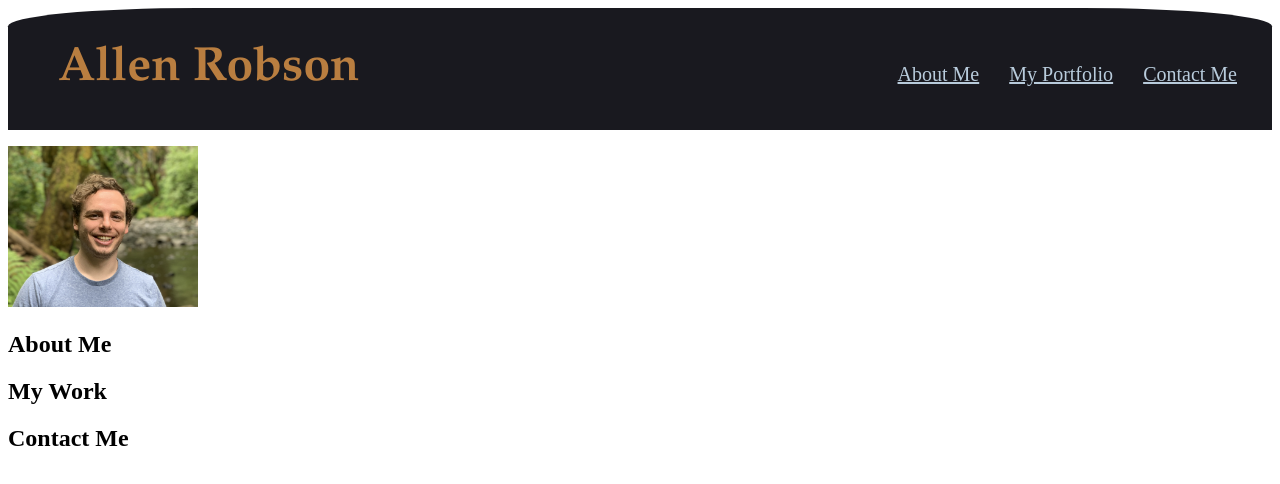
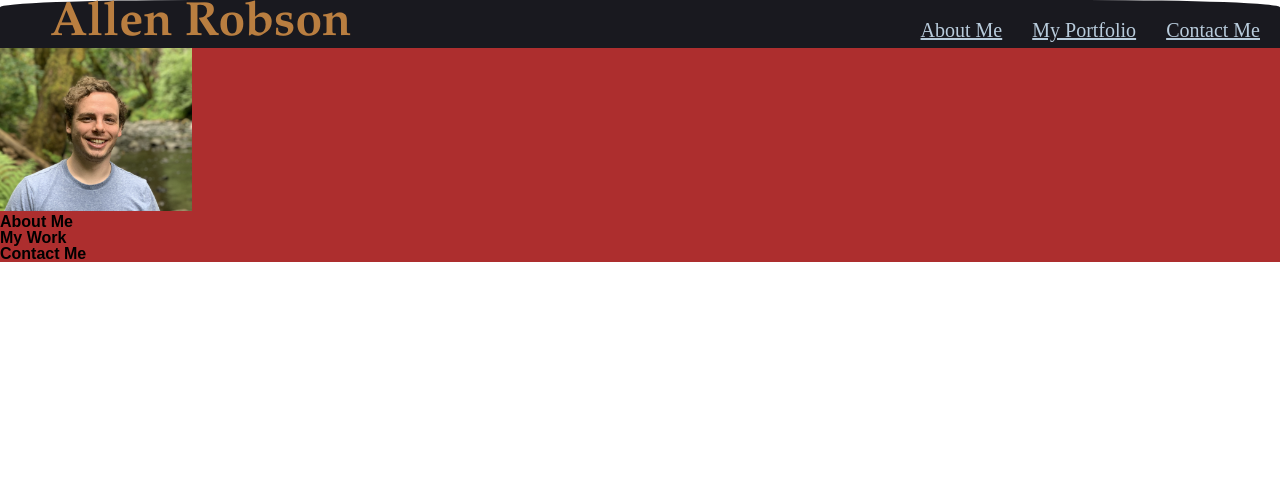
Before and after one commit to TheManamana/My-Portfolio, a plain HTML site: page index.html in a window 1280 px wide. Drawn offline with Linux system fonts and the light colour scheme.

Commit message:
Added reset css

```diff
--- /dev/null
+++ b/assets/css/reset.css
@@ -0,0 +1,33 @@
+/* Resets the box size of every element */
+* {
+    margin: 0;
+    padding: 0;
+    box-sizing: border-box;
+  }
+
+  /* Gives the body element a parent height to compare against */
+  html {
+    height: 100%;
+  }
+
+  body {
+    min-height: 100%;
+    line-height: 1;
+    font-family: sans-serif;
+  }
+
+  h1, h2, h3, h4, h5, h6 {
+    font-size: 100%;
+  }
+
+  /* Matches the font of special elements to the rest of the page */
+  input, select, option, optgroup, textarea, button,
+  pre, code {
+    font-size: 100%;
+    font-family: inherit;
+  }
+
+  /* Removes default bullet points from lists */
+  ol, ul {
+    list-style: none;
+  }
--- a/assets/css/style.css
+++ b/assets/css/style.css
@@ -3,7 +3,7 @@
 .header nav{
     display: flex;
 
-        padding: 15px;
+        /* padding: 15px; */
         margin: 20px;
         float: right;
         font-family: 'Garamond Sans';
@@ -40,9 +40,18 @@ a{
 
 /* End of header styling */
 
+
+/* Picture Styling */
+
 .allenPic {
     max-width: 15%;
     height: auto;
 
 
 }
+/* End of Pic Styling */
+
+
+.main{
+    background-color: rgb(173, 46, 46);
+}
--- a/index.html
+++ b/index.html
@@ -4,7 +4,7 @@
 <head>
   <title>Just a bit about Allen</title>
   <meta charset="UTF-8" />
-  <!-- <link rel="stylesheet" type="text/css" href="./assets/css/reset.css"> -->
+  <link rel="stylesheet" type="text/css" href="./assets/css/reset.css">
   <link rel="stylesheet" href="./assets/css/style.css" />
 </head>
 
@@ -32,7 +32,7 @@
   </header>
 
 
-  <main>
+  <main class="main">
 
     <section id="About-Me" class="About-Me">
         <!-- Add an Image Here  -->
```
